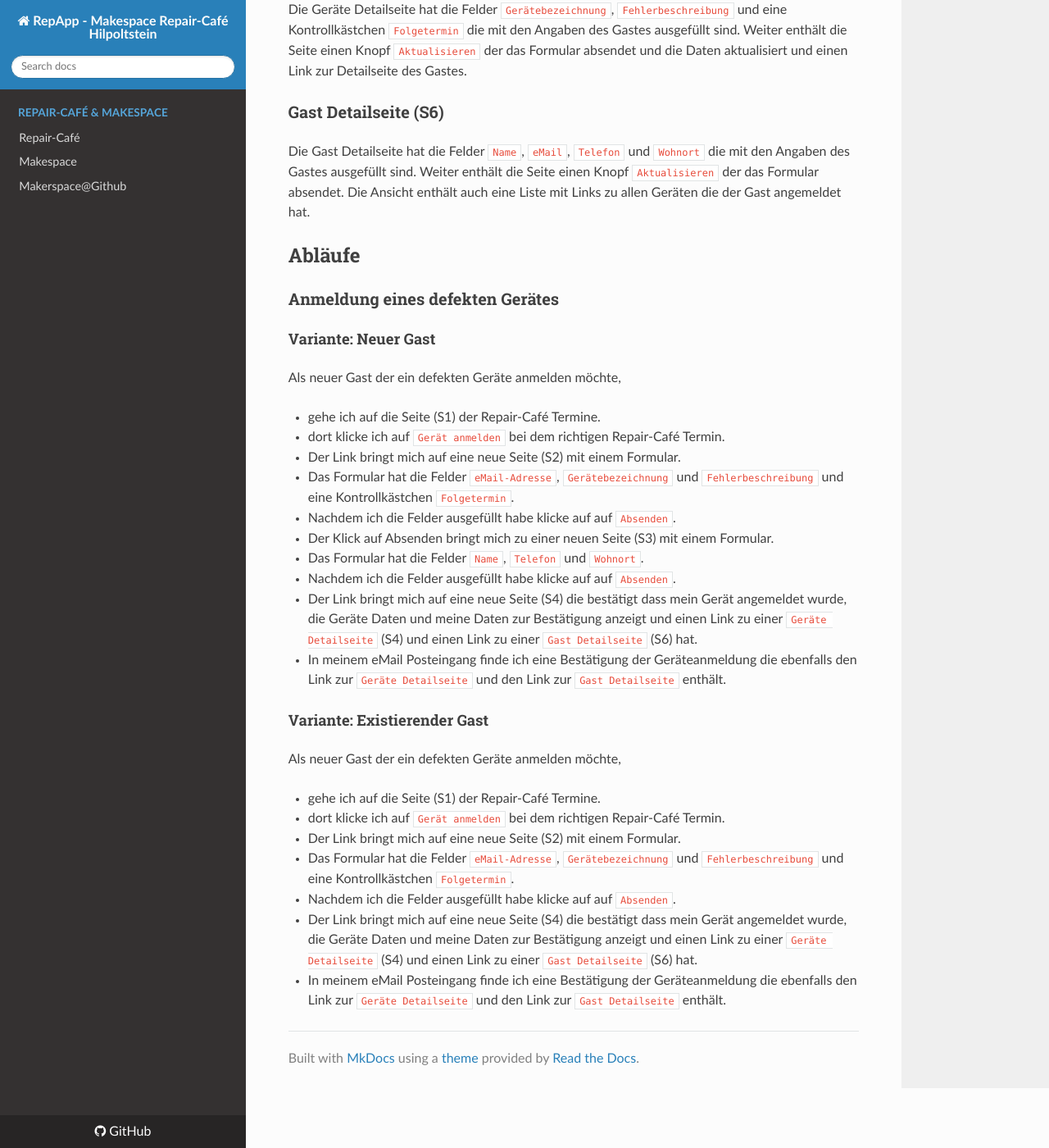
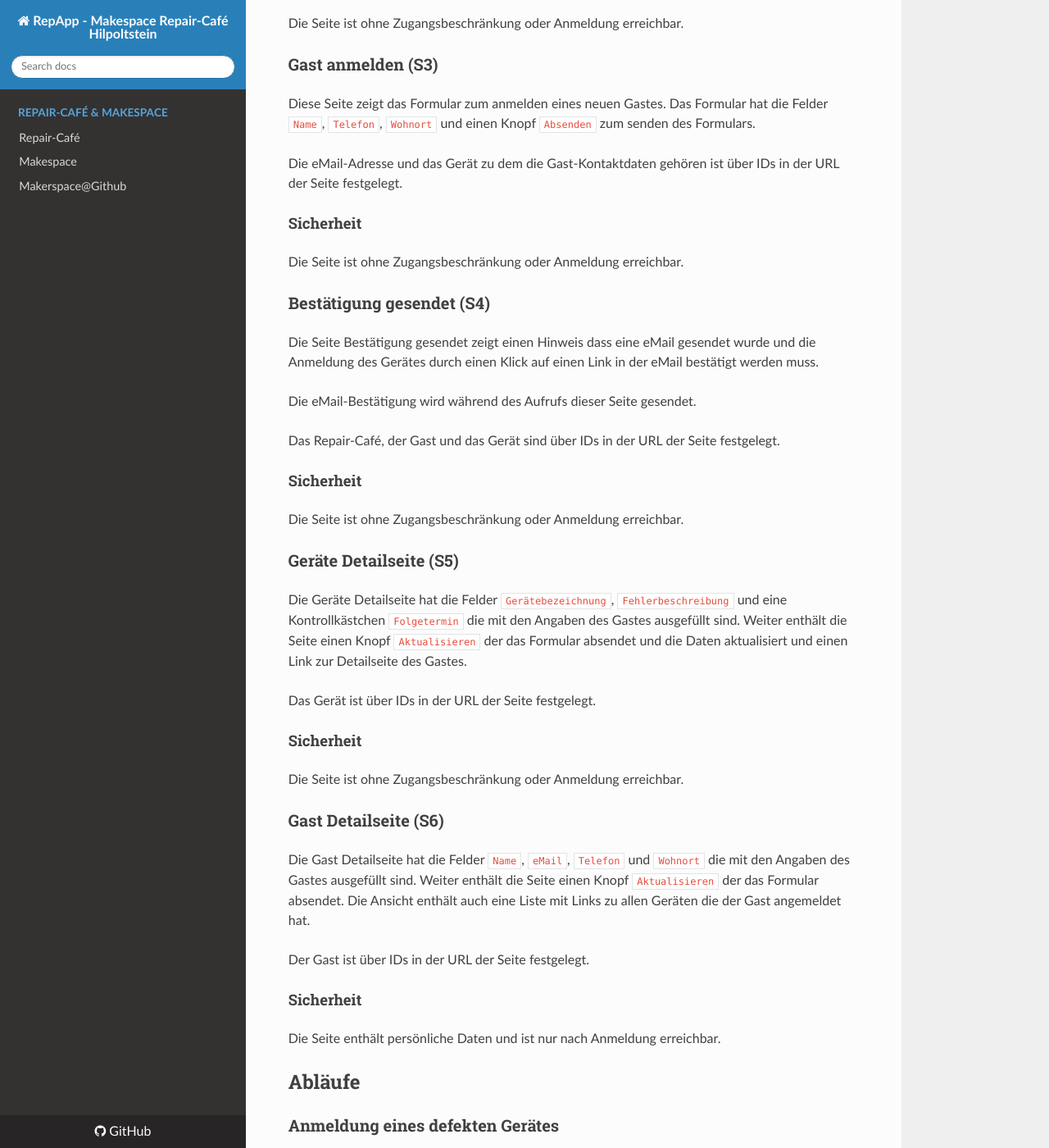
Before and after one commit to makes-hacks-hip/RepApp, an MkDocs documentation site: the page built from docs/index.md, in a window 1280 px wide and 1400 px high, scrolled down 5058 px. Shown: the whole window at 82% size. Built offline with MkDocs 1.6.1, drawn with Linux system fonts in a browser that asks for light colours; nearby versions of some CDN libraries; some of the changed text lies outside the part shown.

Commit message:
Fix workflows and extend data model
Fix workflows and extend data model to contain confirmation flags.

```diff
--- a/docs/index.md
+++ b/docs/index.md
@@ -37,6 +40,7 @@
 - [ ] Als Reparateur möchte ich eine Benachrichtigung bekommen wenn mir ein Gerät zugeordnet wird. (A12)
 - [ ] Als Reparateur möchte ich mich für ein Repair-Café anmelden können. (A13)
 - [ ] Als Reparateur möchte ich mich für ein Repair-Café abmelden können. (A14)
+- [ ] Als Reparateur möchte ich benachrichtigt werden wenn ein Gast eine mir zugeordnete Geräteanmeldung löscht. (A25)
 
 ### Organisator
 
@@ -46,6 +50,7 @@
 - [ ] Als Organisator möchte ich ein Geräte ablehnen können. (A18)
 - [ ] Als Organisator möchte ich ein Geräte zu einem Termin zuordnen können. (A19)
 - [ ] Als Organisator möchte ich einen Reparateur zu einem Termin zuordnen können. (A20)
+- [ ] Als Organisator möchte ich benachrichtigt werden wenn ein Gast eine Geräteanmeldung löscht. (A24)
 
 ## Daten
 
@@ -96,6 +101,7 @@
 - Telefon: Festnetz oder Mobilnummer des Gastes
 - Wohnort: Wohnort des Gastes
 - Mail: eMail-Adresse des Gastes für Benachrichtigungen
+- Bestätigt: Ein boolesches Flag das anzeigt ob der Gast seine eMail-Adresse bestätigt hat.
 
 Technische Attribute:
 
@@ -110,15 +116,12 @@
 - Gerät: Bezeichnung des Geräts
 - Fehler: Beschreibung des Defekts
 - Folgetermin: Boolesches Flag das anzeigt ob es sich um einen Folgetermin handelt.
+- Bestätigt: Ein boolesches Flag das anzeigt ob der Gast die Greäteanmeldung bestätigt hat.
 
 Technische Attribute:
 
 - Identifier: SHA256 Hash aus Gerät + Gast + Timestamp
 - GastId: Referenz zum Gast der das Gerät besitzt
-
-Annahmen:
-
-- Für einen Folgetermin werden alle Daten neu eingegeben. Eine Folgereparatur auf Basis der ersten Anmeldung kann später umgesetzt werden.
 
 ### Termin
 
@@ -128,7 +131,7 @@
 Attribute:
 
 - Uhrzeit: Uhrzeit des Termins
-- Betätigt: Boolesches Flag. True wenn eine Einladung gesendet und bestätigt wurde.
+- Betätigt: Boolesches Flag. True wenn die Einladung vom Gast bestätigt wurde.
 
 Technische Attribute:
 
@@ -158,7 +162,7 @@
 Diese Geräte werden von den Gästen zu Beginn des Repair-Café gebracht und am Ende abgeholt.
 Falls ein Reparateur Zeit hat kann er eines dieser Geräte reparieren.
 
-- Betätigt: Boolesches Flag. True wenn eine Einladung gesendet und bestätigt wurde.
+- Betätigt: Boolesches Flag. True wenn die Einladung vom Gast bestätigt wurde.
 
 Technische Attribute:
 
@@ -170,31 +174,69 @@
 
 ### Landing Page: Repair-Cafés (S1)
 
-Liste der Repair-Café Termine
+Diese Seite zeigt eine Liste der zukünfigten Repair-Café Termine.
+Sie enthält pro Repair-Café einen Knopf um ein Gerät für dieses Repair-Café anzumelden.
+
+#### Sicherheit
+
+Die Seite ist ohne Zugangsbeschränkung oder Anmeldung erreichbar.
 
 ### Gerät anmelden (S2)
 
-Das Formular zum anmelden der Geräte hat die Felder `eMail-Adresse`, `Gerätebezeichnung`, `Fehlerbeschreibung`, eine Kontrollkästchen `Folgetermin` und einen Knopf `Absenden` zum senden des Formulars.
+Diese Seite zeigt das Formular zum anmelden der Geräte.
+Das Formular hat die Felder `eMail-Adresse`, `Gerätebezeichnung`, `Fehlerbeschreibung`, eine Kontrollkästchen `Folgetermin` und einen Knopf `Absenden` zum senden des Formulars.
+
+Das Repair-Café zu dem die Anmeldung gehört ist über eine ID in der URL der Seite festgelegt.
+
+#### Sicherheit
+
+Die Seite ist ohne Zugangsbeschränkung oder Anmeldung erreichbar.
 
 ### Gast anmelden (S3)
 
-Das Formular zum anmelden eines neuen Gastes hat die Felder `Name`, `Telefon`, `Wohnort` und einen Knopf `Absenden` zum senden des Formulars.
+Diese Seite zeigt das Formular zum anmelden eines neuen Gastes.
+Das Formular hat die Felder `Name`, `Telefon`, `Wohnort` und einen Knopf `Absenden` zum senden des Formulars.
 
-### Anmeldebestätigung (S4)
+Die eMail-Adresse und das Gerät zu dem die Gast-Kontaktdaten gehören ist über IDs in der URL der Seite festgelegt.
 
-Die Anmeldebestätigung zeigt die Geräte und Gast Daten erneut an, zusammen mit der Information dass das Gerät angelegt.
-Weiter enthält die Ansicht einen Link zur Geräte Detailseite und einen Link zur Gast Detailseite.
+#### Sicherheit
+
+Die Seite ist ohne Zugangsbeschränkung oder Anmeldung erreichbar.
+
+### Bestätigung gesendet (S4)
+
+Die Seite Bestätigung gesendet zeigt einen Hinweis dass eine eMail gesendet wurde und die Anmeldung des Gerätes durch einen Klick auf einen Link in der eMail bestätigt werden muss.
+
+Die eMail-Bestätigung wird während des Aufrufs dieser Seite gesendet.
+
+Das Repair-Café, der Gast und das Gerät sind über IDs in der URL der Seite festgelegt.
+
+#### Sicherheit
+
+Die Seite ist ohne Zugangsbeschränkung oder Anmeldung erreichbar.
 
 ### Geräte Detailseite (S5)
 
 Die Geräte Detailseite hat die Felder `Gerätebezeichnung`, `Fehlerbeschreibung` und eine Kontrollkästchen `Folgetermin` die mit den Angaben des Gastes ausgefüllt sind.
 Weiter enthält die Seite einen Knopf `Aktualisieren` der das Formular absendet und die Daten aktualisiert und einen Link zur Detailseite des Gastes.
 
+Das Gerät ist über IDs in der URL der Seite festgelegt.
+
+#### Sicherheit
+
+Die Seite ist ohne Zugangsbeschränkung oder Anmeldung erreichbar.
+
 ### Gast Detailseite (S6)
 
 Die Gast Detailseite hat die Felder `Name`, `eMail`, `Telefon` und `Wohnort` die mit den Angaben des Gastes ausgefüllt sind.
 Weiter enthält die Seite einen Knopf `Aktualisieren` der das Formular absendet.
 Die Ansicht enthält auch eine Liste mit Links zu allen Geräten die der Gast angemeldet hat.
+
+Der Gast ist über IDs in der URL der Seite festgelegt.
+
+#### Sicherheit
+
+Die Seite enthält persönliche Daten und ist nur nach Anmeldung erreichbar.
 
 ## Abläufe
 
@@ -204,25 +246,17 @@
 
 Als neuer Gast der ein defekten Geräte anmelden möchte,
 
-- gehe ich auf die Seite (S1) der Repair-Café Termine.
-- dort klicke ich auf `Gerät anmelden` bei dem richtigen Repair-Café Termin.
-- Der Link bringt mich auf eine neue Seite (S2) mit einem Formular.
-- Das Formular hat die Felder `eMail-Adresse`, `Gerätebezeichnung` und `Fehlerbeschreibung` und eine Kontrollkästchen `Folgetermin`.
-- Nachdem ich die Felder ausgefüllt habe klicke auf auf `Absenden`.
-- Der Klick auf Absenden bringt mich zu einer neuen Seite (S3) mit einem Formular.
-- Das Formular hat die Felder `Name`, `Telefon` und `Wohnort`.
-- Nachdem ich die Felder ausgefüllt habe klicke auf auf `Absenden`.
-- Der Link bringt mich auf eine neue Seite (S4) die bestätigt dass mein Gerät angemeldet wurde, die Geräte Daten und meine Daten zur Bestätigung anzeigt und einen Link zu einer `Geräte Detailseite` (S4) und einen Link zu einer `Gast Detailseite` (S6) hat.
-- In meinem eMail Posteingang finde ich eine Bestätigung der Geräteanmeldung die ebenfalls den Link zur `Geräte Detailseite` und den Link zur `Gast Detailseite` enthält.
+- gehe ich auf die Seite (S1) der Repair-Café Termine. Dort klicke ich auf `Gerät anmelden` bei dem richtigen Repair-Café Termin. Dieser Klick bringt mich auf die nächste Seite.
+- Die nächste Seite (S2) enthält ein Formular mit den Feldern `eMail-Adresse`, `Gerätebezeichnung` und `Fehlerbeschreibung` und eine Kontrollkästchen `Folgetermin`. Nachdem ich die Felder ausgefüllt habe klicke auf auf `Absenden`. Dieser Klick bringt mich auf die nächste Seite.
+- Die nächste Seite (S3) enthält ein Formular mit den Feldern `Name`, `Telefon` und `Wohnort`. Nachdem ich die Felder ausgefüllt habe klicke auf auf `Absenden`.  Dieser Klick bringt mich auf die nächste Seite.
+- Die nächste Seite (S4) weißt mich darauf hin dass eine eMail gesendet wurde und ich die Anmeldung über einen Klick in der eMail bestätigen muss.
+- In meinem eMail Posteingang finde ich eine Bestätigung der Geräteanmeldung die ebenfalls einen Link zur `Geräte Detailseite` (S5) und einen Link zu meinen persönlichen Daten (S6) enthält.
 
-#### Variante: Existierender Gast
+#### Variante: Bekannter Gast (existierende eMail Adresse)
 
-Als neuer Gast der ein defekten Geräte anmelden möchte,
+Als bekannter Gast der ein defekten Geräte anmelden möchte,
 
-- gehe ich auf die Seite (S1) der Repair-Café Termine.
-- dort klicke ich auf `Gerät anmelden` bei dem richtigen Repair-Café Termin.
-- Der Link bringt mich auf eine neue Seite (S2) mit einem Formular.
-- Das Formular hat die Felder `eMail-Adresse`, `Gerätebezeichnung` und `Fehlerbeschreibung` und eine Kontrollkästchen `Folgetermin`.
-- Nachdem ich die Felder ausgefüllt habe klicke auf auf `Absenden`.
-- Der Link bringt mich auf eine neue Seite (S4) die bestätigt dass mein Gerät angemeldet wurde, die Geräte Daten und meine Daten zur Bestätigung anzeigt und einen Link zu einer `Geräte Detailseite` (S4) und einen Link zu einer `Gast Detailseite` (S6) hat.
-- In meinem eMail Posteingang finde ich eine Bestätigung der Geräteanmeldung die ebenfalls den Link zur `Geräte Detailseite` und den Link zur `Gast Detailseite` enthält.
+- gehe ich auf die Seite (S1) der Repair-Café Termine. Dort klicke ich auf `Gerät anmelden` bei dem richtigen Repair-Café Termin. Dieser Klick bringt mich auf die nächste Seite.
+- Die nächste Seite (S2) enthält ein Formular mit den Feldern `eMail-Adresse`, `Gerätebezeichnung` und `Fehlerbeschreibung` und eine Kontrollkästchen `Folgetermin`. Nachdem ich die Felder ausgefüllt habe klicke auf auf `Absenden`. Dieser Klick bringt mich auf die nächste Seite.
+- Die nächste Seite (S4) weißt mich darauf hin dass eine eMail gesendet wurde und ich die Anmeldung über einen Klick in der eMail bestätigen muss.
+- In meinem eMail Posteingang finde ich eine Bestätigung der Geräteanmeldung die ebenfalls einen Link zur `Geräte Detailseite` (S5) und einen Link zu meinen persönlichen Daten (S6) enthält.
```
Also changed, not shown: other parts of docs/index.md (+4 -0 lines).
